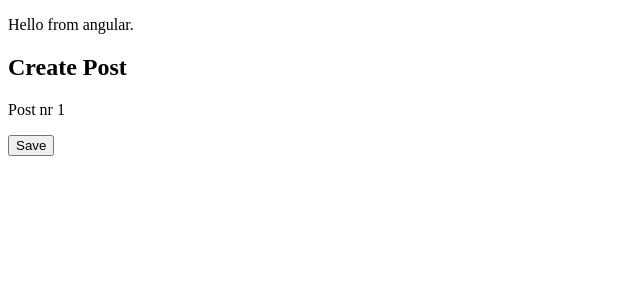
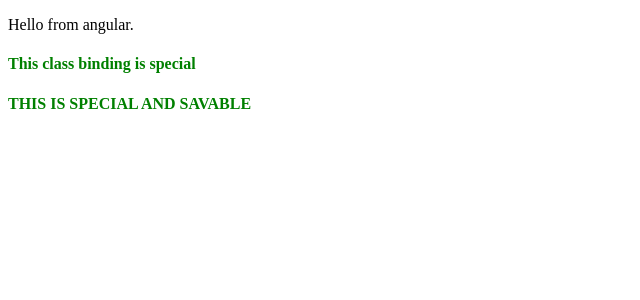
Before and after one commit to jaceksen/AngularFromFrontToBack, an Angular app: page / in a window 1280 px wide. Shown: the top 300 px of the page, without its empty margins (0-640 px from the left). Built offline with nearby package versions, Linux system fonts and the light colour scheme.

Commit message:
lekcja23_class_binding_ngClass

```diff
--- a/src/app/components/sandbox/sandbox.componet.ts
+++ b/src/app/components/sandbox/sandbox.componet.ts
@@ -3,19 +3,34 @@
 @Component({
     selector:'sandbox',
     template:`
-    <!--
-       <div><img src={{imageUrl}}></div>
-       <div><img [src]="imageUrl"></div>
-       <div><img bind-src="imageUrl"></div>
-    -->
-
-    <h2>Create Post</h2>
-    <p [hidden]="isUnchanged">Post nr 1</p>
-    <button [disabled]="isUnchanged">Save</button>
-       `
+        <h4 [class.special]="isSpecial">This class binding is special</h4>
+        <h4 [ngClass]="currentClasses">This is special and savable</h4>
+       `,
+       styles:[
+           `
+            .special{
+                color:green;
+            }
+            .savable{
+                text-transform:uppercase;
+            }
+           `
+       ]
 })
 
 export class SandboxComponent{
-    imageUrl = 'http://lorempixel.com/400/200';
-    isUnchanged:boolean = false;
+   isSpecial = true;
+   canSave = true;
+   currentClasses = {};
+
+   constructor(){
+       this.setCurrentClasses();
+   }
+
+   setCurrentClasses(){
+       this.currentClasses = {
+           savable:this.canSave,
+           special:this.isSpecial
+       }
+   }
 }
```
